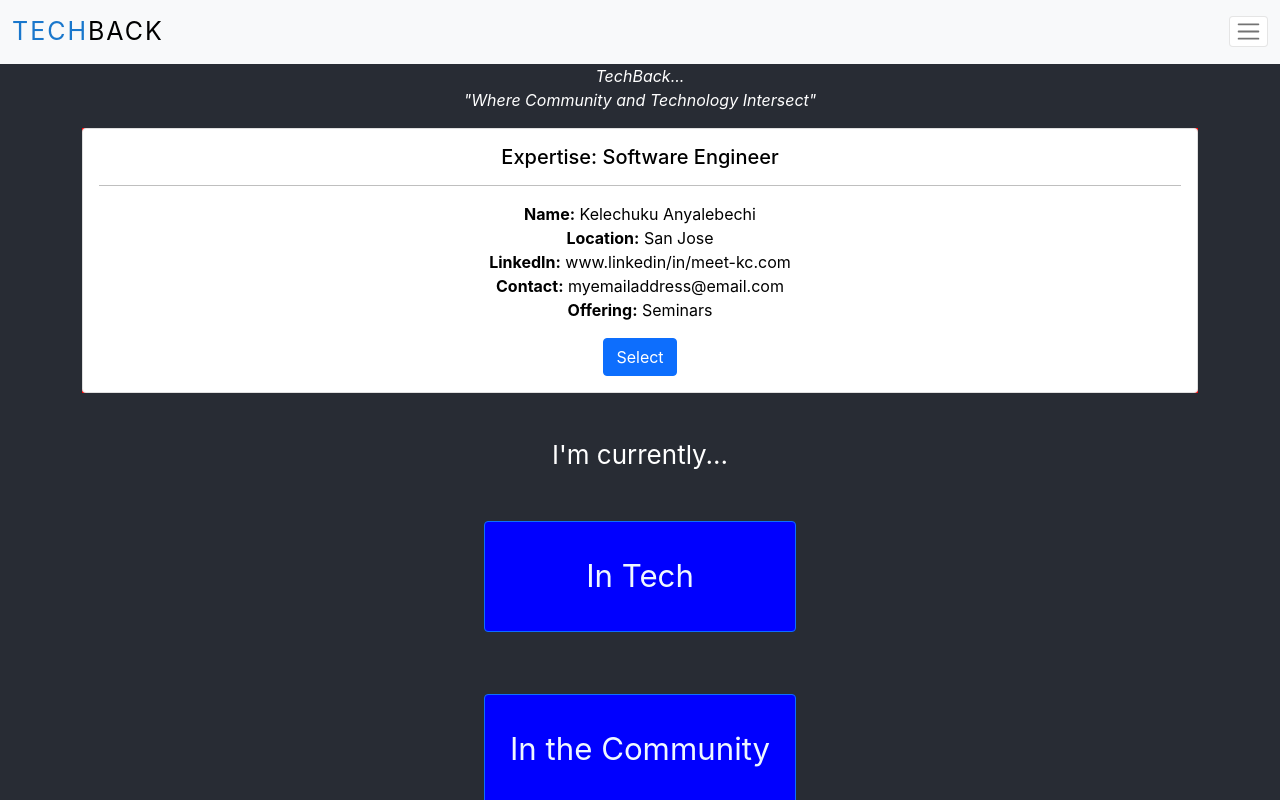
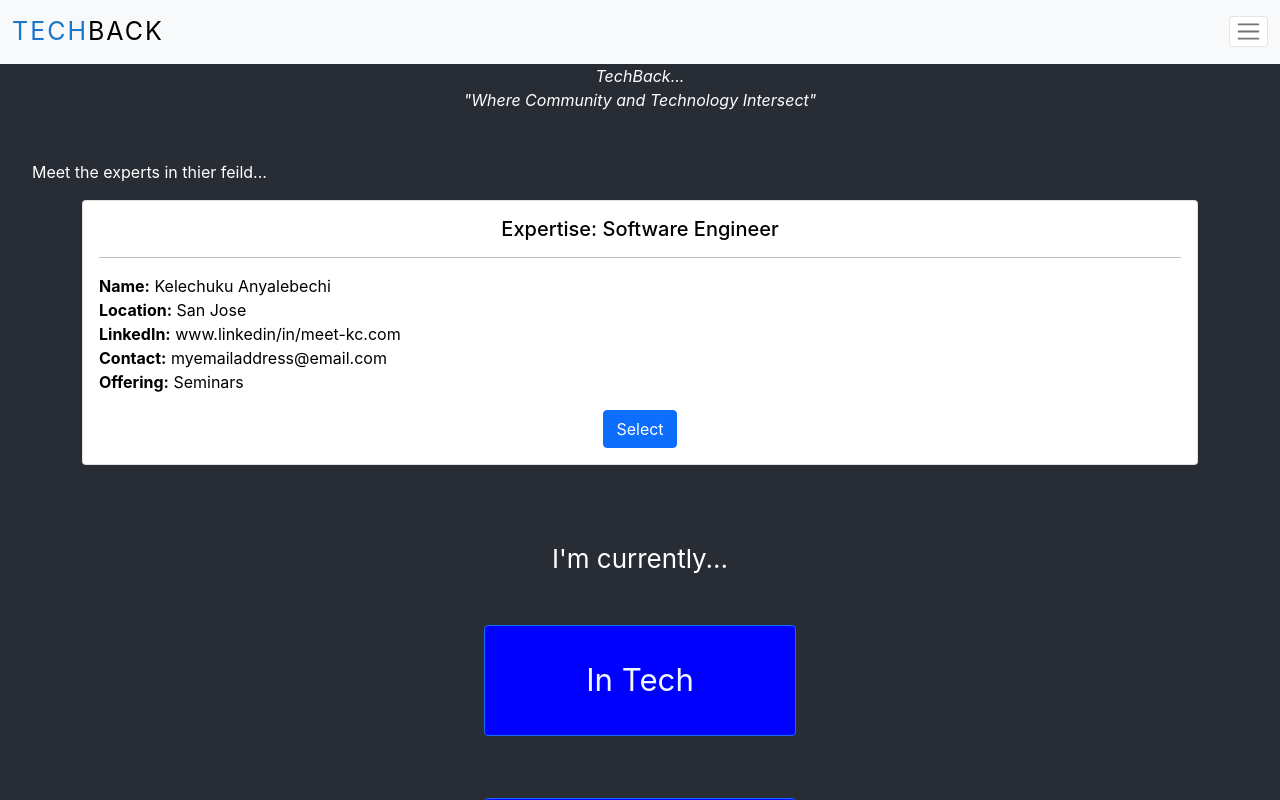
Before and after one commit to kc-anyalebechi/techback, a React (Create React App) app in the folder front_end/: page /techusers in a window 1280 px wide. Shown: the top 800 px of the page. Built offline with nearby package versions, Linux system fonts and the light colour scheme.

Commit message:
created and updated Home component

```diff
--- a/front_end/src/App.js
+++ b/front_end/src/App.js
@@ -5,6 +5,7 @@ import TechUsers from "./Components/TechUsers/TechUser";
 import ComUsers from "./Components/ComUsers/ComUser";
 import Header from "./Components/Header/Header";
 import TechSignUp from "./Components/Authentication/SignUp/TechSignUp";
+import Home from "./Components/Home/Home";
 import { useState } from "react";
 import { Route, Routes } from "react-router-dom";
 
@@ -129,7 +130,7 @@ DELETE HANDLE CLICK
 
         <div>
           <Routes>
-            <Route path="+" element={<App />} />
+            <Route path="+" element={<Home />} />
             <Route path="/techusers" element={<TechUsers />} />
           </Routes>
         </div>
--- /dev/null
+++ b/front_end/src/Components/Home/Home.js
@@ -0,0 +1,21 @@
+import React from "react";
+import "bootstrap/dist/css/bootstrap.min.css";
+import {Card, Container, Button } from "react-bootstrap";
+
+function Home() {
+
+    return (
+      <div className="techUser-home">
+          <p>I'm currently...</p>
+          <div className="button">
+            <div>
+              <Button>In Tech</Button>
+            </div>
+            <div>
+              <Button>In the Community</Button>
+            </div>
+          </div>
+        </div>
+    )};
+
+export default Home;
--- a/front_end/src/Components/TechUsers/techUser.css
+++ b/front_end/src/Components/TechUsers/techUser.css
@@ -1,3 +1,11 @@
+.techUser  {
+    padding: 2em;
+}
+
+
 .techUser-body {
-    background-color: red;
 }
+
+.techUser p {
+    text-align: left;
+}
--- a/front_end/src/Components/TechUsers/techUser.js
+++ b/front_end/src/Components/TechUsers/techUser.js
@@ -1,9 +1,8 @@
 import React from "react";
 import "bootstrap/dist/css/bootstrap.min.css";
-import { Breadcrumb, Card, Container, Button } from "react-bootstrap";
+import {Card, Container, Button } from "react-bootstrap";
 import { techSeedData } from "../../SeedData/techSeedData";
 import "./techUser.css";
-import Header from "../Header/Header";
 
 function TechUsers() {
   const showAllTechUsers = Math.floor(Math.random() * techSeedData.length);
@@ -13,6 +12,9 @@ function TechUsers() {
     return (
       <div className="techUser">
         <div header className="techUser-header">
+          <p>
+          Meet the experts in thier feild...
+          </p>
         </div>
 
         <Container>
```
